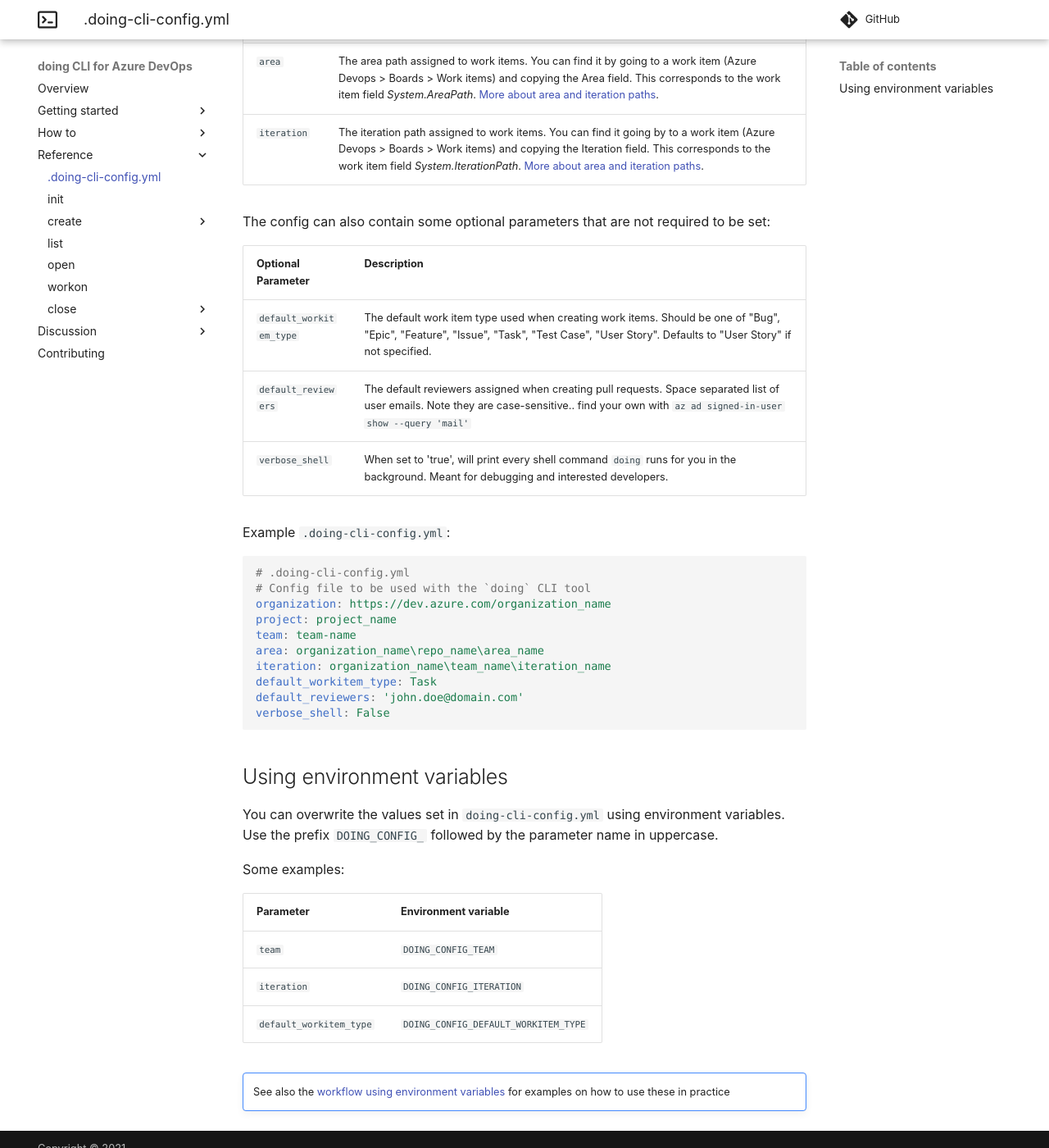
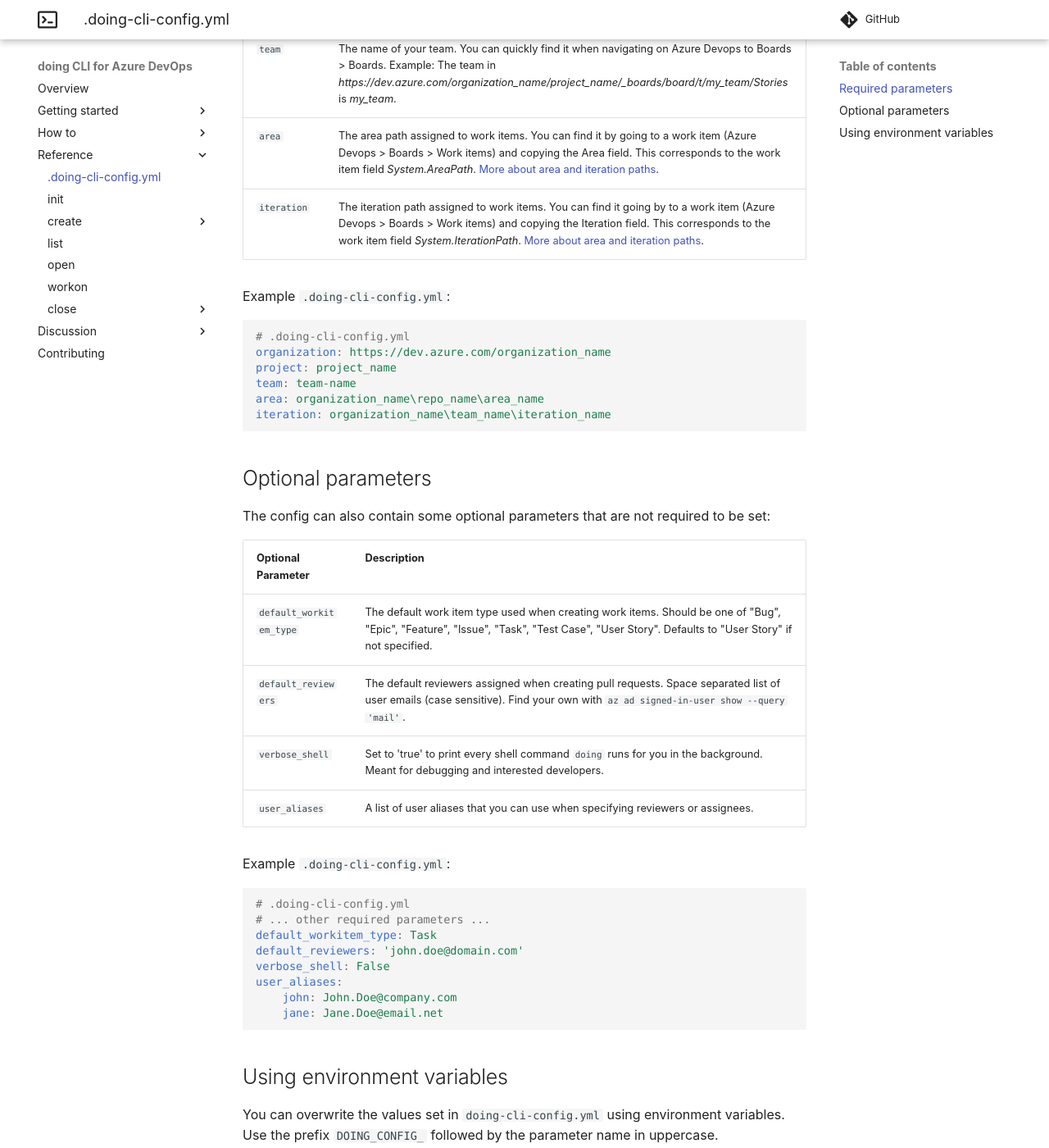
Before and after one commit to ing-bank/doing-cli, an MkDocs documentation site: the page built from docs/reference/config_file.md, in a window 1280 px wide and 1400 px high, scrolled down 499 px. Shown: the whole window at 82% size. Built offline with MkDocs 1.6.1 and Material for MkDocs 9.7.7, drawn with Linux system fonts in a browser that asks for light colours; comment, search, counter and statistics services are not loaded; some of the changed text lies outside the part shown.

Commit message:
Allow declaring reviewers from keywords, closes #14

````diff
--- a/docs/reference/config_file.md
+++ b/docs/reference/config_file.md
@@ -1,6 +1,10 @@
 # The .doing-cli-config.yml config file
 
-`doing` searches for YAML config file named `.doing-cli-config.yml`. The config must contain the following parameters (in lowercase):
+`doing` searches for YAML config file named `.doing-cli-config.yml`.
+
+## Required parameters
+
+The config must contain the following parameters (in lowercase):
 
 | Parameter      | Description                          |
 | ----------- | ------------------------------------ |
@@ -10,27 +14,39 @@
 | `area`    | The area path assigned to work items. You can find it by going to a work item (Azure Devops > Boards > Work items) and copying the Area field. This corresponds to the work item field *System.AreaPath*. [More about area and iteration paths](https://docs.microsoft.com/en-us/azure/devops/organizations/settings/about-areas-iterations?view=azure-devops). |
 | `iteration`    | The iteration path assigned to work items. You can find it going by to a work item (Azure Devops > Boards > Work items) and copying the Iteration field. This corresponds to the work item field *System.IterationPath*. [More about area and iteration paths](https://docs.microsoft.com/en-us/azure/devops/organizations/settings/about-areas-iterations?view=azure-devops). |
 
+Example `.doing-cli-config.yml`:
+
+```yaml
+# .doing-cli-config.yml
+organization: https://dev.azure.com/organization_name
+project: project_name
+team: team-name
+area: organization_name\repo_name\area_name
+iteration: organization_name\team_name\iteration_name
+```
+
+## Optional parameters
+
 The config can also contain some optional parameters that are not required to be set:
 
 | Optional Parameter      | Description |
 | ----------------------- | ------------------------------------ |
 | `default_workitem_type` | The default work item type used when creating work items. Should be one of "Bug", "Epic", "Feature", "Issue", "Task", "Test Case", "User Story". Defaults to "User Story" if not specified.
-| `default_reviewers` | The default reviewers assigned when creating pull requests. Space separated list of user emails. Note they are case-sensitive.. find your own with `az ad signed-in-user show --query 'mail'`
-| `verbose_shell` | When set to 'true', will print every shell command `doing` runs for you in the background. Meant for debugging and interested developers.
+| `default_reviewers` | The default reviewers assigned when creating pull requests. Space separated list of user emails (case sensitive). Find your own with `az ad signed-in-user show --query 'mail'`.
+| `verbose_shell` | Set to 'true' to print every shell command `doing` runs for you in the background. Meant for debugging and interested developers.
+| `user_aliases` | A list of user aliases that you can use when specifying reviewers or assignees.
 
 Example `.doing-cli-config.yml`:
 
 ```yaml
 # .doing-cli-config.yml
-# Config file to be used with the `doing` CLI tool
-organization: https://dev.azure.com/organization_name
-project: project_name
-team: team-name
-area: organization_name\repo_name\area_name
-iteration: organization_name\team_name\iteration_name
+# ... other required parameters ...
 default_workitem_type: Task
 default_reviewers: 'john.doe@domain.com'
 verbose_shell: False
+user_aliases:
+    john: John.Doe@company.com
+    jane: Jane.Doe@email.net
 ```
 
 ## Using environment variables
````
Also changed, not shown: docs/howto/workflow_existing_item.md (+23 -1 lines), docs/howto/workflow_new_item.md (+32 -9 lines), docs/reference/manual/create_issue.md (+37 -4 lines), docs/reference/manual/create_pr.md (+22 -0 lines), 6 other files.
